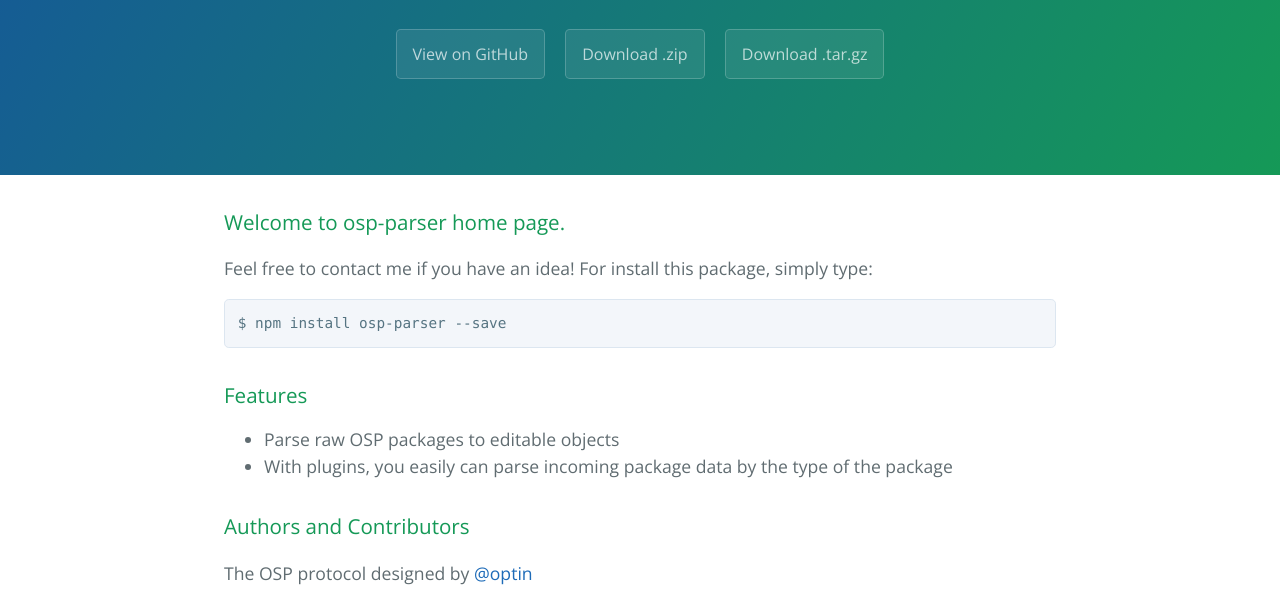
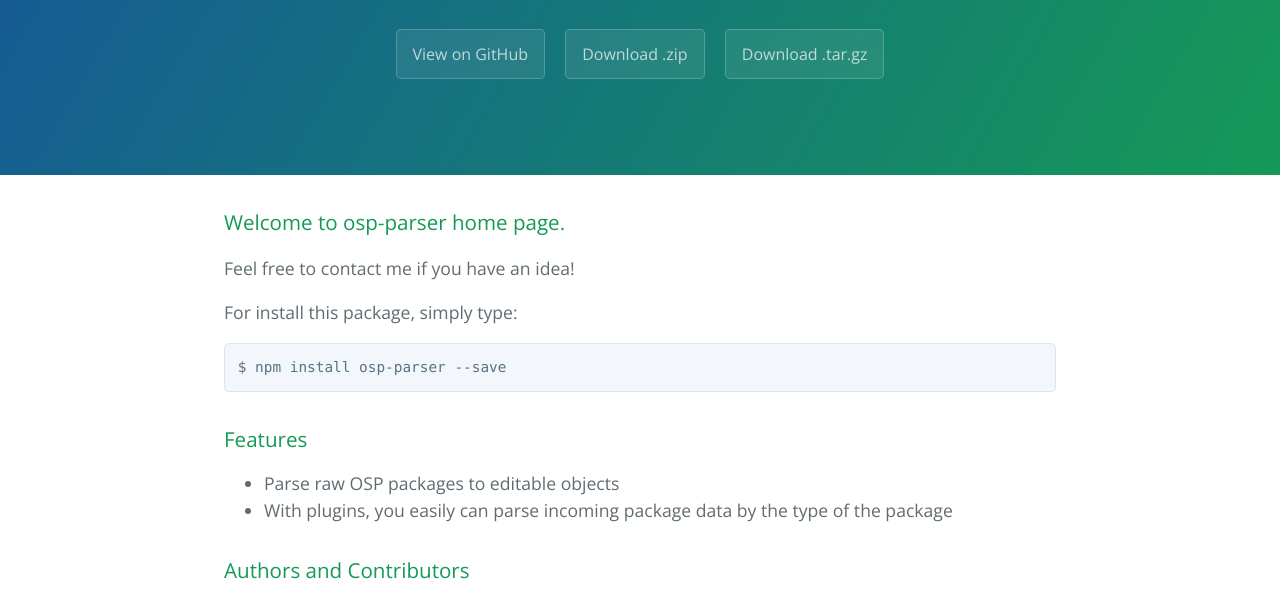
Before and after one commit to riblee/osp-parser, a plain HTML site: page index.html in a window 1280 px wide. Shown: the part 208-800 px from the top of the page. Drawn offline with nearby package versions, Linux system fonts and the light colour scheme.

```diff
--- a/index.html
+++ b/index.html
@@ -22,8 +22,9 @@
       <h3>
 <a id="welcome-to-osp-parser-home-page" class="anchor" href="#welcome-to-osp-parser-home-page" aria-hidden="true"><span class="octicon octicon-link"></span></a>Welcome to osp-parser home page.</h3>
 
-<p>Feel free to contact me if you have an idea!
-For install this package, simply type:</p>
+<p>Feel free to contact me if you have an idea!</p>
+
+<p>For install this package, simply type:</p>
 
 <pre><code>$ npm install osp-parser --save
 </code></pre>
```
Also changed, not shown: params.json (+1 -1 lines).
